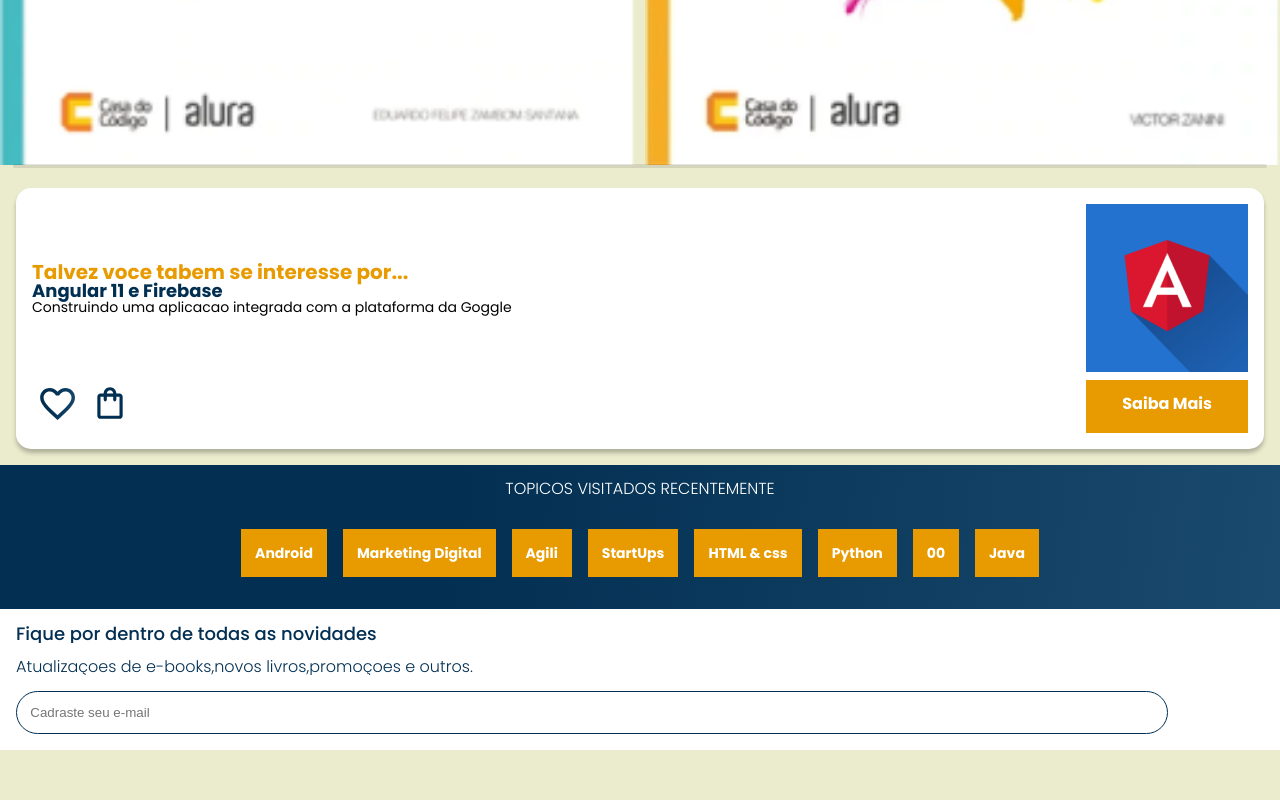
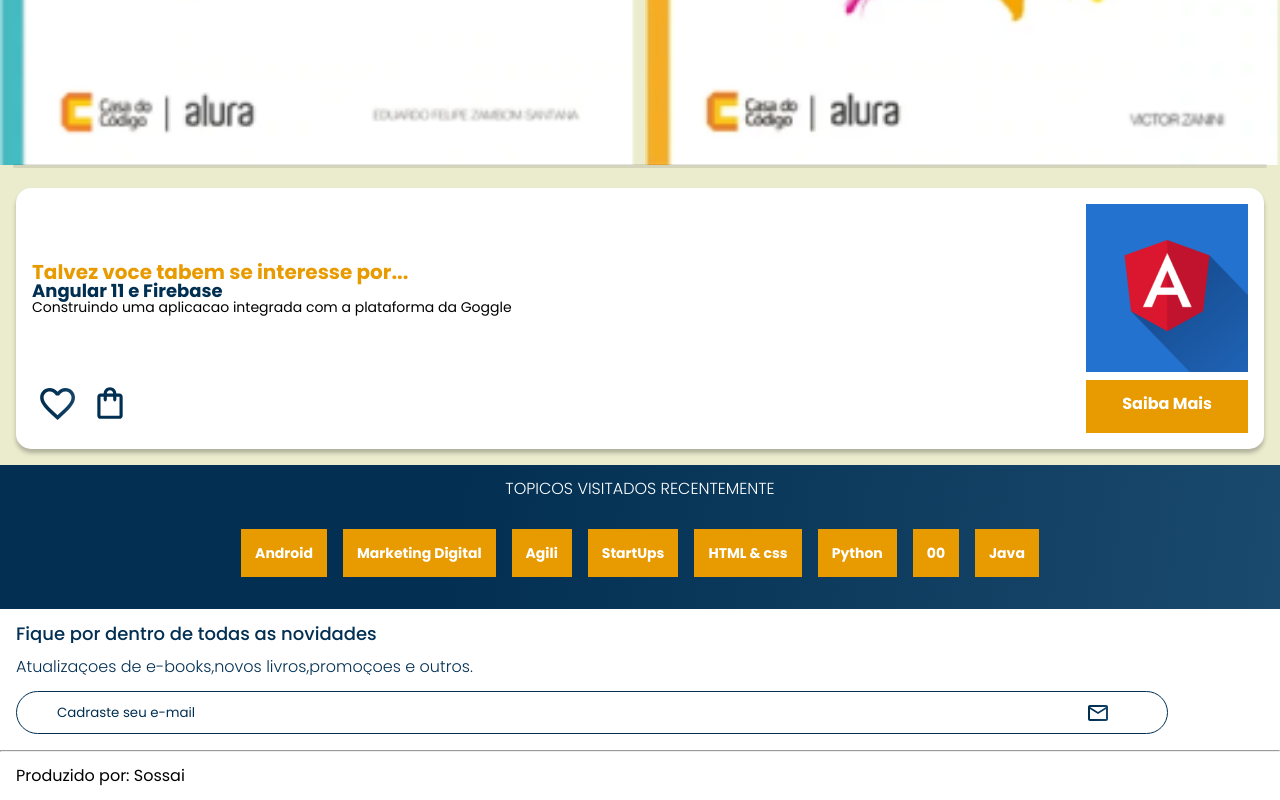
Before and after one commit to sossaii/Sossai2F2T, a plain HTML site: page index.html in a window 1280 px wide. Shown: the part 1013-1813 px from the top of the page. Before the commit the page ends 1763 px from the top, so only its background shows below. Drawn offline with nearby package versions, Linux system fonts and the light colour scheme.

Commit message:
Add files via upload

```diff
--- a/assets/css/contatos.css
+++ b/assets/css/contatos.css
@@ -27,3 +27,20 @@
     border-radius: 24px;
     color: var(--azul);
 }
+
+.contato-email::placeholder{
+    font-family: "Poppins",sans-serif;
+    color: var(--azul);
+    background: url(../img/Email.svg)no-repeat;
+    padding-left: 2em;
+    background-position: 96%;
+}
+
+hr{
+    margin: 0;
+}
+
+.rodape{
+    background-color: var(--branco);
+    padding: 1em;
+}
--- a/index.html
+++ b/index.html
@@ -102,6 +102,10 @@
         <p class="contato-texto"> Atualizaçoes de e-books,novos livros,promoçoes e outros.</p>
         <input type="email" class="contato-email" placeholder="Cadraste seu e-mail">
     </section>
+    <hr>
+    <footer class="rodape">
+        <h2 class="rodape-titulo">Produzido por: Sossai</h2>
+    </footer>
     <script src="https://cdn.jsdelivr.net/npm/swiper@11/swiper-bundle.min.js"></script>
     <script>
         const swiper = new Swiper('.swiper', {
```
